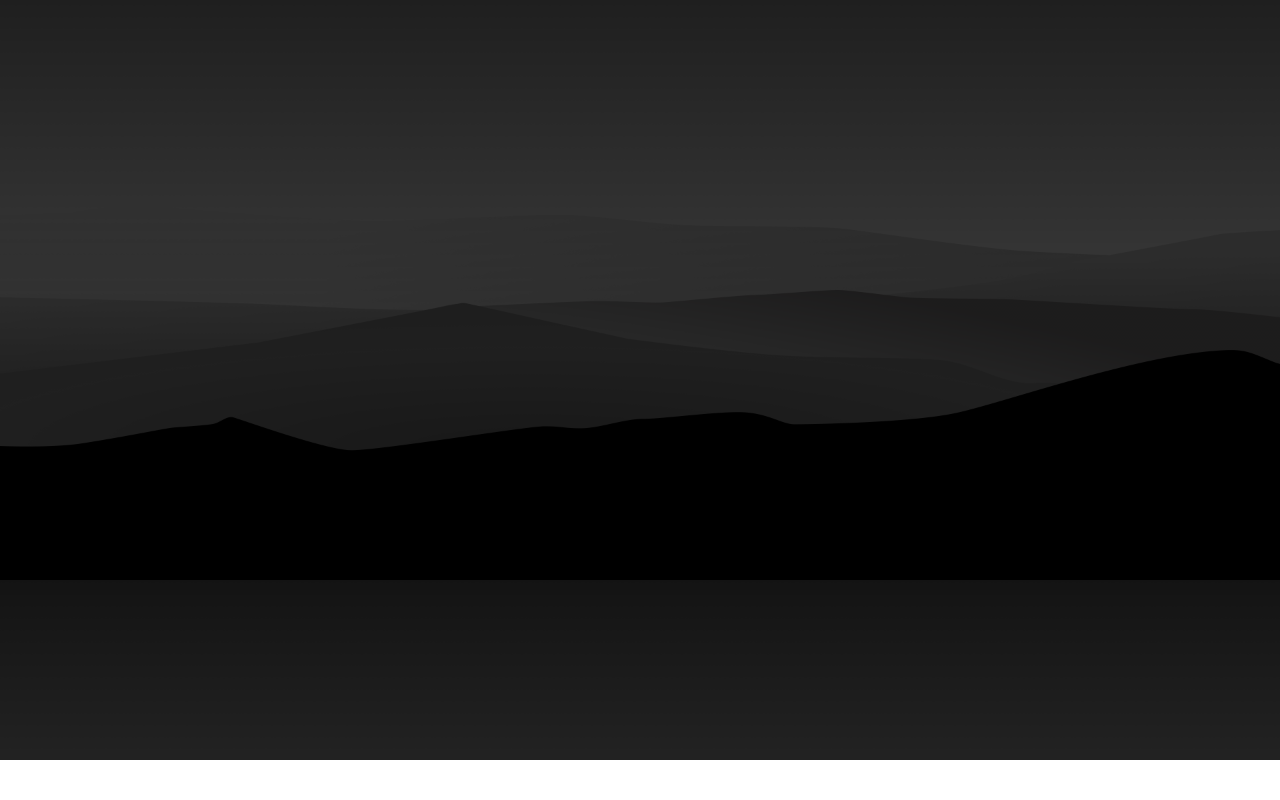
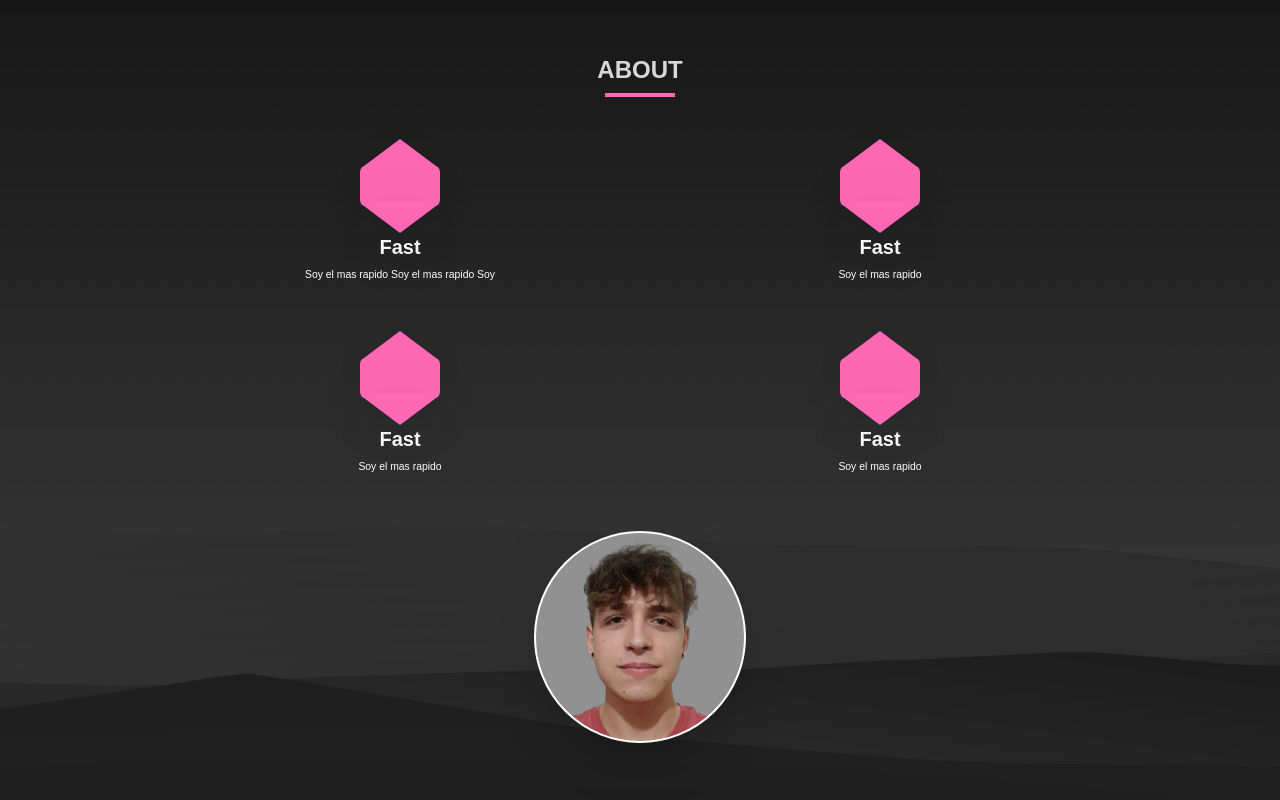
Before and after one commit to tobitortosa/PortFolio, a React (Create React App) app: page / in a window 1280 px wide. Shown: the part 860-1660 px from the top of the page. Before the commit the page ends 1620 px from the top, so only its background shows below. Built offline with nearby package versions, Linux system fonts and the light colour scheme.

Commit message:
added about

```diff
--- a/package.json
+++ b/package.json
@@ -10,6 +10,7 @@
     "react-dom": "^18.2.0",
     "react-scripts": "5.0.1",
     "react-scroll": "^1.8.7",
+    "react-scroll-motion": "^0.3.0",
     "react-typed": "^1.2.0",
     "web-vitals": "^2.1.4"
   },
--- a/src/App.js
+++ b/src/App.js
@@ -6,9 +6,9 @@ import About from "./components/About/About";
 function App() {
   return (
     <div className="App">
-      <NavBar />
       <Hero />
       <About />
+      <NavBar />
     </div>
   );
 }
--- a/src/components/About/About.js
+++ b/src/components/About/About.js
@@ -4,7 +4,46 @@ import s from "./About.module.css";
 export default function About() {
   return (
     <div className={s.container} id="About">
-      About
+      <h3 className={s.title}>ABOUT</h3>
+      <div className={s.textContainer}>
+        <div className={s.hexContainer}>
+          <div className={s.twoHexContainer}>
+            <div className={s.hexs}>
+              <div className={s.hex}></div>
+              <div className={s.hexTxt}>
+                <h3>Fast</h3>
+                <p>Soy el mas rapido Soy el mas rapido Soy  </p>
+              </div>
+            </div>
+            <div className={s.hexs}>
+              <div className={s.hex}></div>
+              <div className={s.hexTxt}>
+                <h3>Fast</h3>
+                <p>Soy el mas rapido</p>
+              </div>
+            </div>
+          </div>
+          <div className={s.twoHexContainer}>
+            <div className={s.hexs}>
+              <div className={s.hex}></div>
+              <div className={s.hexTxt}>
+                <h3>Fast</h3>
+                <p>Soy el mas rapido</p>
+              </div>
+            </div>
+            <div className={s.hexs}>
+              <div className={s.hex}></div>
+              <div className={s.hexTxt}>
+                <h3>Fast</h3>
+                <p>Soy el mas rapido</p>
+              </div>
+            </div>
+          </div>
+        </div>
+      </div>
+      <div className={s.imgContainer}>
+        <div id={s.img}></div>
+      </div>
     </div>
   );
 }
--- a/src/components/About/About.module.css
+++ b/src/components/About/About.module.css
@@ -1,7 +1,126 @@
 .container {
-    color: white;
-    height: 100vh;
-    overflow: hidden;
-    background-size: 100%;
-    margin-top: 5vh;
+  color: white;
+  height: 150vh;
+  overflow: hidden;
+  background-image: url("../../images/mobileBG.jpg");
+  background-size: 100% 100%;
+  display: flex;
+  flex-direction: column;
+  align-items: center;
 }
+
+.title {
+  color: rgb(216, 216, 216);
+  font-size: 24px;
+  position: relative;
+  margin-top: 120px;
+}
+
+.title::before {
+  content: "";
+  position: absolute;
+  bottom: -13px;
+  height: 4px;
+  background-color: rgba(255, 105, 180);
+  width: 70px;
+  left: 8px;
+}
+
+.imgContainer {
+  position: relative;
+}
+
+#img {
+  background-image: url("../../images/1.png");
+  background-size: cover;
+  height: 26vh;
+  width: 26vh;
+  border-radius: 50%;
+  margin-top: 15px;
+  border: 2px solid white;
+  box-shadow: rgba(0, 0, 0, 0.25) 0px 25px 50px -12px;
+}
+
+.textContainer {
+  height: 47vh;
+  width: 90vw;
+  display: flex;
+  align-items: center;
+  justify-content: center;
+  margin-top: 4vh;
+}
+
+.hexContainer {
+  display: flex;
+  flex-direction: column;
+  align-items: center;
+}
+
+.twoHexContainer {
+  display: flex;
+  width: 75vw;
+  height: 24vh;
+  justify-content: space-evenly;
+}
+
+.hexs {
+  display: flex;
+  flex-direction: column;
+  align-items: center;
+  width: 40vw;
+}
+
+.hexTxt {
+  text-align: center;
+  overflow-wrap: break-word;
+}
+
+
+.hexTxt h3{
+  font-size: 2.5vh;
+  margin: 0;
+  margin-top: 30px;
+}
+
+.hexTxt p{
+  font-size: 1.3vh;
+}
+
+.hex {
+  margin-top: 30px;
+  width: 80px;
+  height: 40px;
+  background-color: rgba(255, 105, 180);
+  border-color: rgba(255, 105, 180);
+  position: relative;
+  border-radius: 6px;
+  box-shadow: rgba(0, 0, 0, 0.25) 0px 25px 50px -12px;
+  display: inline-block;
+}
+.hex:before {
+  content: " ";
+  width: 0;
+  height: 0;
+  border-bottom: 30px solid;
+  border-color: inherit;
+  border-left: 40px solid transparent;
+  border-right: 40px solid transparent;
+  position: absolute;
+  top: -27px;
+  left: 0px;
+  border-radius: 3px;
+  box-shadow: rgba(0, 0, 0, 0.25) 0px 25px 50px -12px;
+}
+.hex:after {
+  content: "";
+  width: 0;
+  box-shadow: rgba(0, 0, 0, 0.25) 0px 25px 50px -12px;
+  position: absolute;
+  bottom: -27px;
+  border-top: 30px solid;
+  border-color: inherit;
+  border-left: 40px solid transparent;
+  border-right: 40px solid transparent;
+  left: 0px;
+  border-radius: 3px;
+}
--- a/src/components/Hero/Hero.module.css
+++ b/src/components/Hero/Hero.module.css
@@ -1,11 +1,10 @@
 .container {
   background-image: url("../../images/code.jpg");
-  border: 10px solid red;
   color: white;
-  height: 95vh;
+  height: 107.5vh;
   overflow: hidden;
   background-size: 100%;
-  margin-top: vh;
+  margin-top: -8vh;
 }
 
 .typeContainer {
@@ -20,7 +19,7 @@
 
 .typeContainer .text {
   color: rgba(255, 105, 180, 0.8);
-  font-size: 35px;
+  font-size: 70px;
   font-weight: 600;
 }
 
@@ -33,4 +32,9 @@
 }
 
 @media (max-width: 1200px) {
+  .typeContainer .text {
+    color: rgba(255, 105, 180, 0.8);
+    font-size: 35px;
+    font-weight: 600;
+  }
 }
--- a/src/components/NavBar/NavBar.js
+++ b/src/components/NavBar/NavBar.js
@@ -34,6 +34,7 @@ export default function NavBar() {
               return (
                 <li key={index}>
                   <Link
+                    onClick={toggleButton}
                     to={el}
                     spy={true}
                     smooth={true}
--- a/src/components/NavBar/NavBar.module.css
+++ b/src/components/NavBar/NavBar.module.css
@@ -30,12 +30,12 @@
   align-items: center;
   justify-content: center;
   margin-left: auto;
-  margin-right: 100px;
+  margin-right: 60px;
 }
 
 .ulContainer li {
   list-style: none;
-  margin-left: 30px;
+  margin-left: 40px;
 }
 
 .ulContainer li p {
@@ -107,6 +107,47 @@
   cursor: pointer;
 }
 
+.ulContainer {
+  display: flex;
+  align-items: center;
+  justify-content: center;
+  margin-left: auto;
+  margin-right: 60px;
+}
+
+
+.ulContainer li {
+  list-style: none;
+  margin-left: 40px;
+}
+
+.ulContainer li a {
+  display: block;
+  position: relative;
+  padding: 0.2em 0;
+}
+
+.ulContainer li a::after {
+  content: "";
+  position: absolute;
+  bottom: 18px;
+  left: 0;
+  width: 100%;
+  height: 2px;
+  background-color: rgba(255, 105, 180, 0.8);
+  opacity: 0;
+  transition: opacity 300ms, transform 300ms;
+}
+
+.ulContainer li a:hover::after {
+  opacity: 1;
+  transform: translate3d(0, 0.2em, 0);
+}
+
+.ulContainer li:hover {
+  cursor: pointer;
+}
+
 .active #firstBar {
   position: absolute;
   top: 12px;
```
Also changed, not shown: src/images/1.png (added), 1 other file (tests, documents, lock files or other folders).
